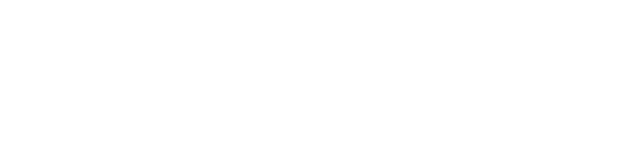
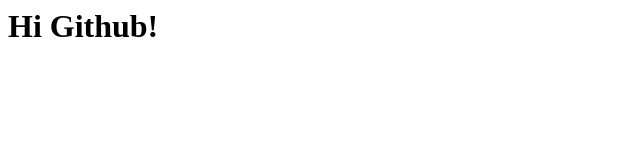
Before and after one commit to gemini768/learnAngular, a plain HTML site: page index.html in a window 1280 px wide. Shown: the whole page, without its empty margins (0-640 px from the left). Drawn offline with Linux system fonts and the light colour scheme.

Commit message:
new commit

```diff
--- a/index.html
+++ b/index.html
@@ -1,5 +1,10 @@
 <html>
-<body>
+<head>
 	<title>Learning Angular JS</title>
 </body>
+</head>
+<body>
+	<h1> Hi Github!</h1>
+</body>
+
 </html>
```
